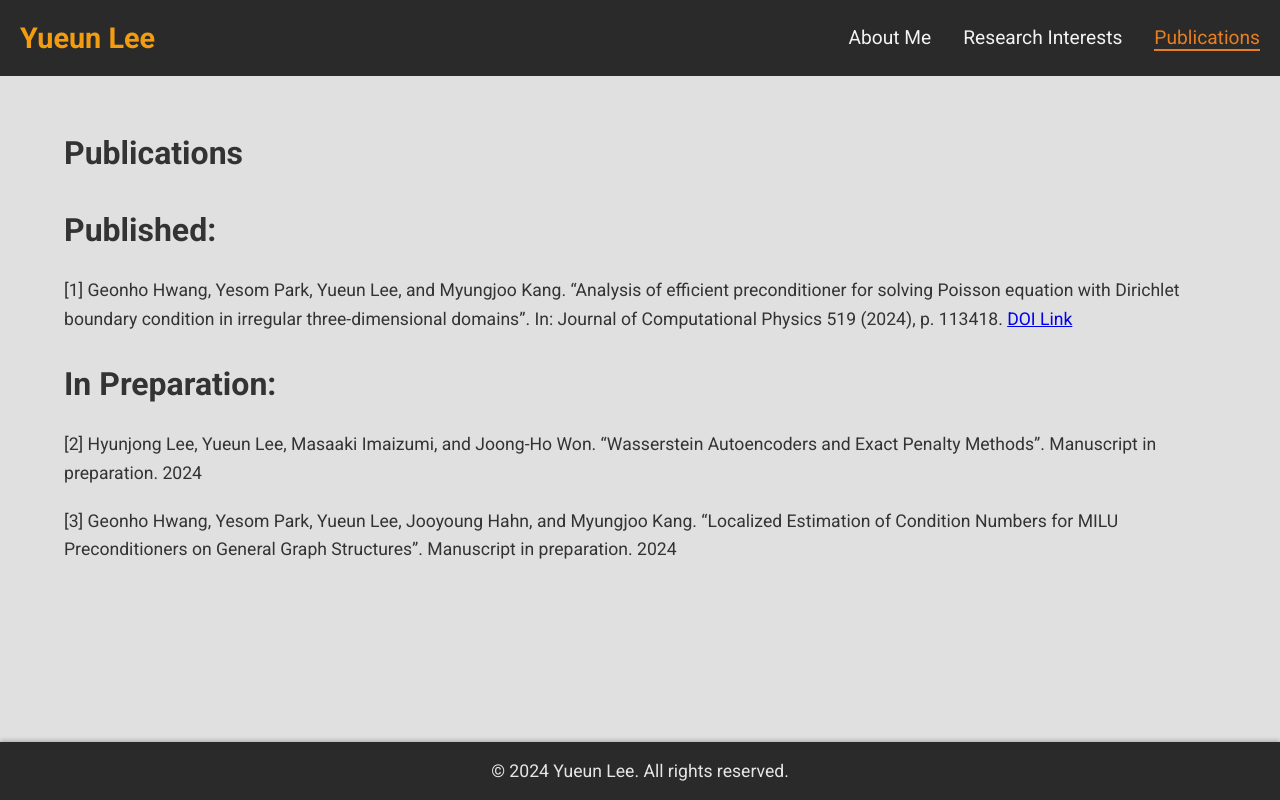
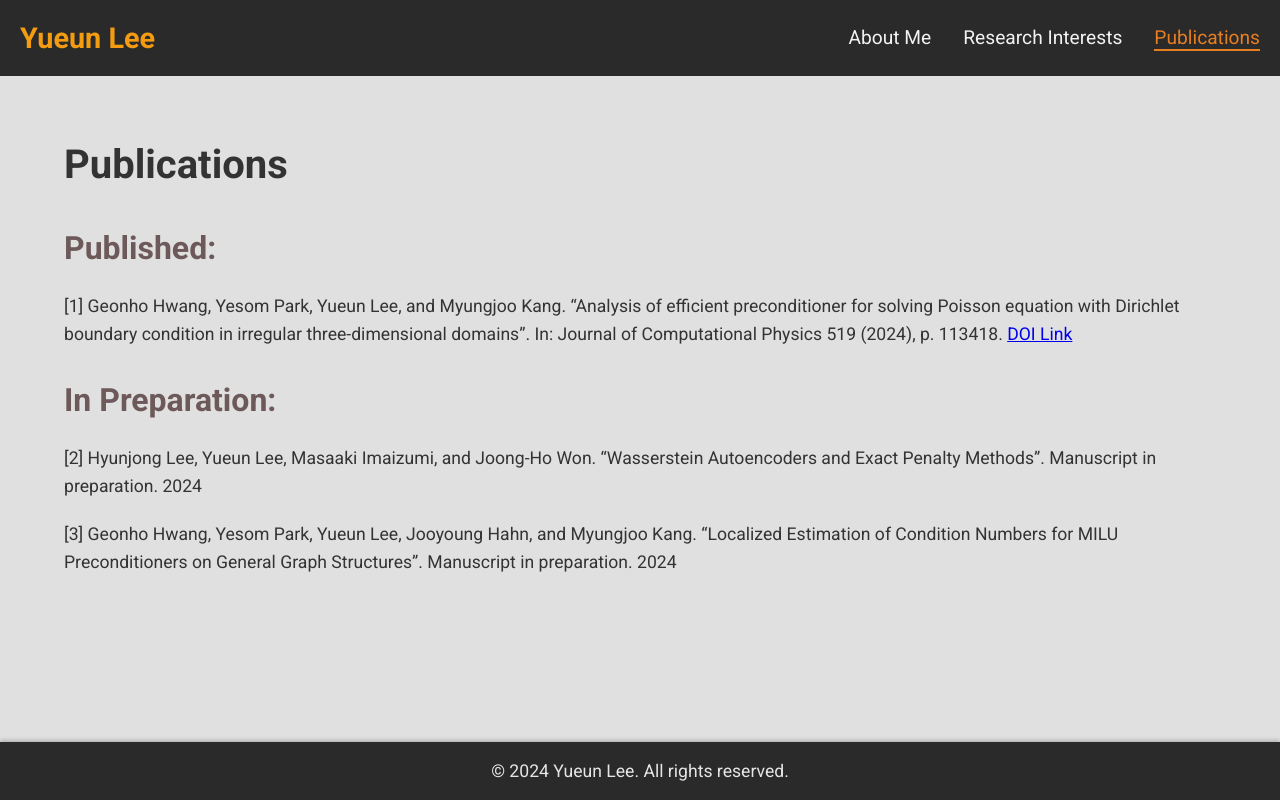
Before and after one commit to YueunLee/YueunLee.github.io, a plain HTML site: page publications.html in a window 1280 px wide. Drawn offline with Linux system fonts and the light colour scheme.

Commit message:
Update styles.css

```diff
--- a/styles.css
+++ b/styles.css
@@ -70,11 +70,18 @@ header {
     text-align: left; /* Left align the content */
 }
 
-h1, h2 {
-    font-size: 2rem; /* Adjusted for readability */
+h1 {
+    font-size: 2.5rem; /* Larger font size for main title */
     color: #333333; /* Deep gray */
     font-weight: 700;
     margin-bottom: 20px;
+}
+
+h2 {
+    font-size: 2rem; /* Slightly smaller font size for section titles */
+    color: #6d5959; /* Darker gray with a hint of warmth */
+    font-weight: 600;
+    margin-bottom: 15px;
 }
 
 p {
@@ -106,13 +113,13 @@ p {
 }
 
 .research-item::before {
-    content: "• ";
-    color: #ff5c8d;
+    content: "• "; /* Centered dot */
+    color: #f39c12; /* Warm gold for the dot */
     font-size: 1.5rem;
     margin-right: 10px;
+    display: inline-block;
+    vertical-align: middle; /* Vertically center the dot */
 }
-
-
 
 /* Profile Photo Styling */
 .profile-photo-container {
```
